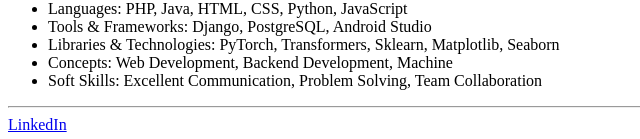
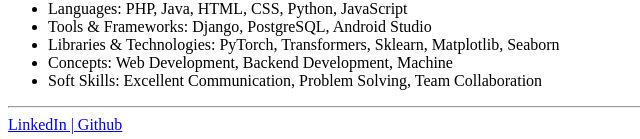
Before and after one commit to adithyadas01/profile, a plain HTML site: page index.html in a window 1280 px wide. Shown: the part 925-1064 px from the top of the page, 0-640 px from the left. Drawn offline with Linux system fonts and the light colour scheme.

Commit message:
add github link

```diff
--- a/index.html
+++ b/index.html
@@ -77,7 +77,9 @@ content creation and automation.</li>
     </main>
     <hr>
     <footer>
-        <a href=" https://www.linkedin.com/in/adithya-d-b299a8322?utm_source=share&utm_campaign=share_via&utm_content=profile&utm_medium=android_app">LinkedIn</a>
+        <a href=" https://www.linkedin.com/in/adithya-d-b299a8322?utm_source=share&utm_campaign=share_via&utm_content=profile&utm_medium=android_app">LinkedIn | </a>
+        <a href="https://github.com/adithyadas01?tab=repositories">Github</a>
+
 
     </footer>
 </body>
```
